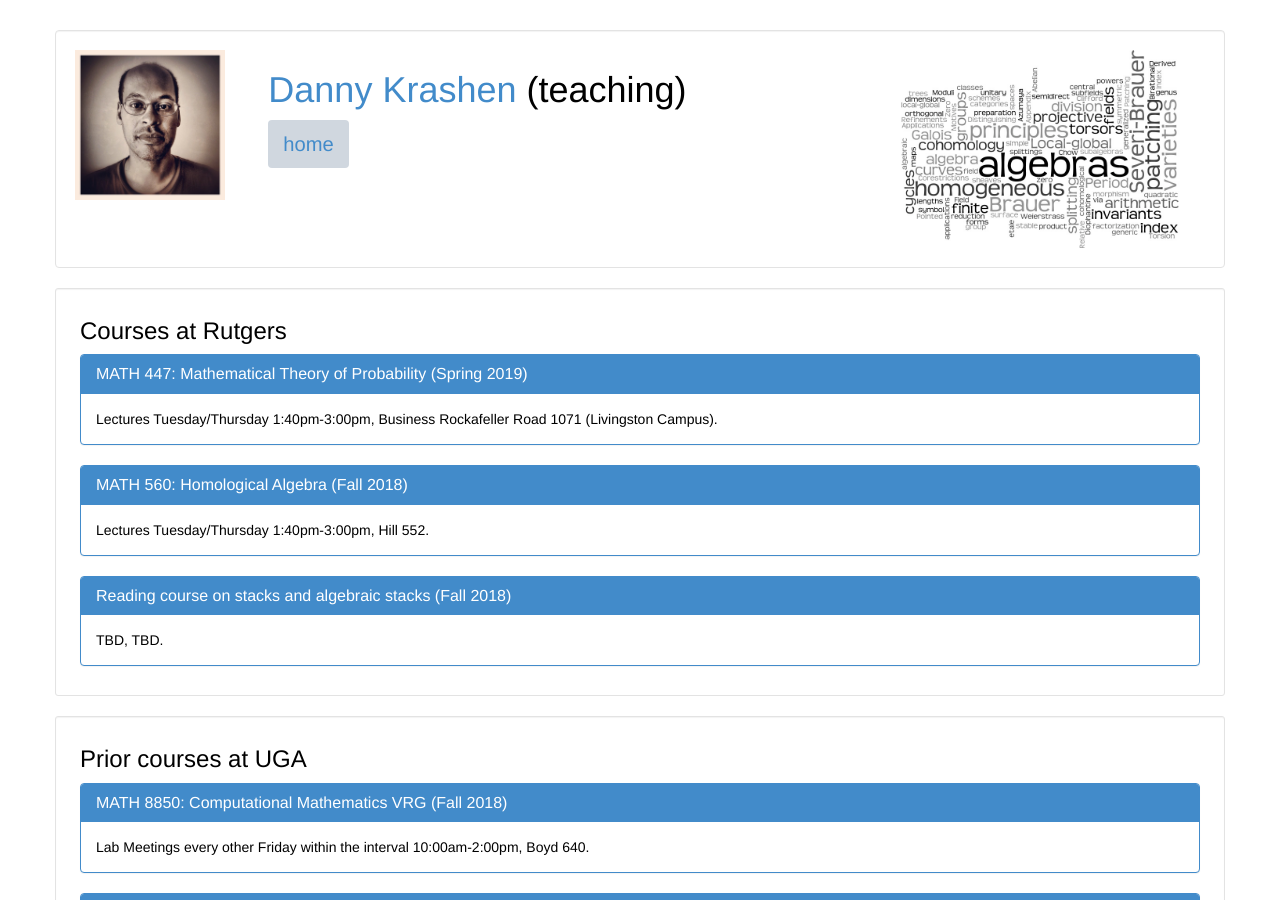
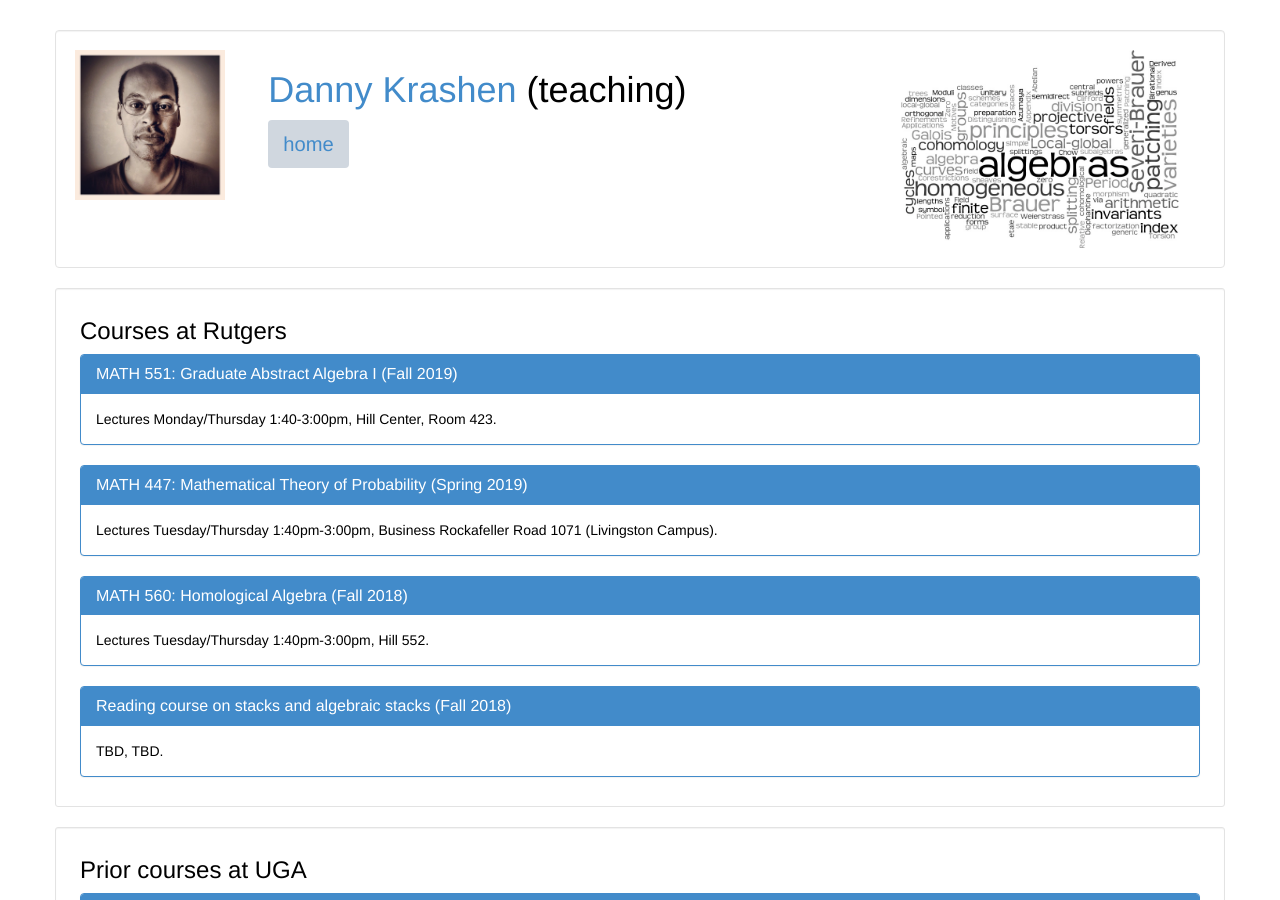
Before and after one commit to dkrashen/dkrashen.github.io, a Jekyll site: the page built from teaching.html, in a window 1280 px wide and 900 px high. Built offline with Jekyll 4.4.1, drawn with Linux system fonts in a browser that asks for light colours.

Commit message:
add algebra course

```diff
--- a/_data/metavita_public.yml
+++ b/_data/metavita_public.yml
@@ -1200,6 +1200,12 @@ group, American Institute of Mathematics"
 
 courses-rutgers:
 
+  - title: "MATH 551: Graduate Abstract Algebra I"
+    url: "http://dkrashen.github.io/algebra1/"
+    schedule: "Lectures Monday/Thursday 1:40-3:00pm"
+    location: "Hill Center, Room 423"
+    semester: "Fall 2019"
+
   - title: "MATH 447: Mathematical Theory of Probability"
     url: "http://dkrashen.github.io/probability/"
     schedule: "Lectures Tuesday/Thursday 1:40pm-3:00pm"
```
